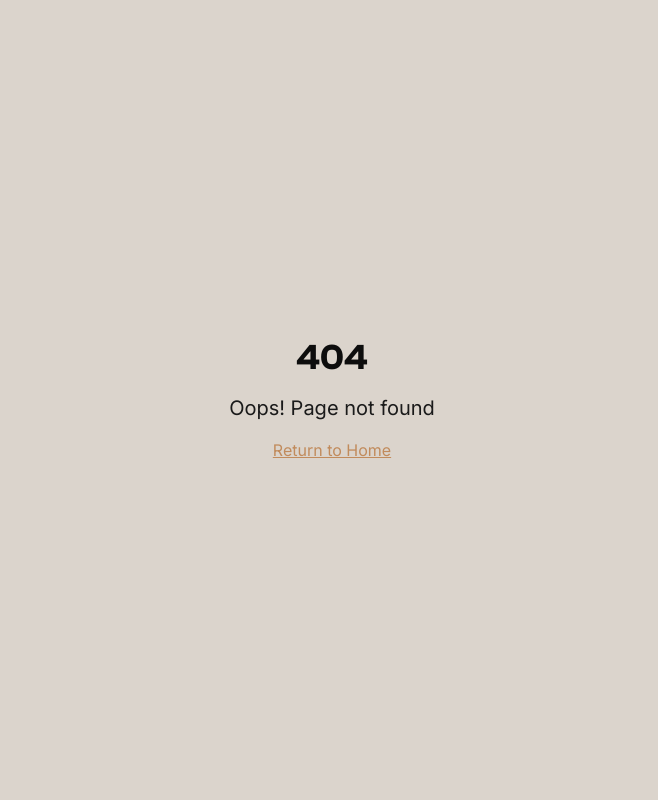
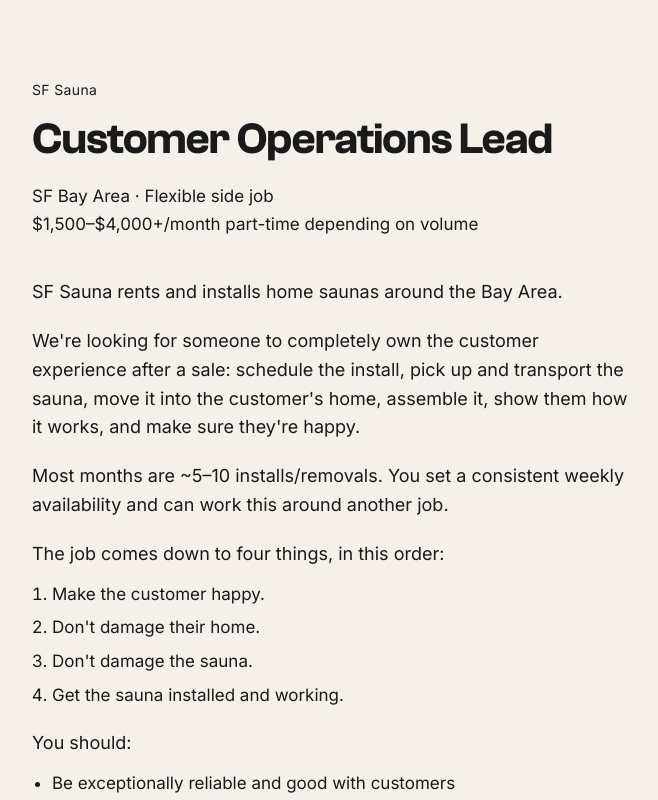
Before and after one commit to aryzach/aryzach.github.io, a React (Vite) app: page /careers/customer-operations-lead in a window 1280 px wide. Before the commit this address had no page. Shown: the top 800 px of the page, without its empty margins (308-966 px from the left). Built offline with nearby package versions, Linux system fonts and the light colour scheme; no server answers.

Commit message:
Changes
Co-authored-by: aryzach <30701475+aryzach@users.noreply.github.com>

```diff
--- a/src/App.tsx
+++ b/src/App.tsx
@@ -53,6 +53,7 @@ import ReserveTraditionalLandingConsult from "./pages/ReserveTraditionalLandingC
 import A2PFormReview from "./pages/A2PFormReview";
 import TraditionalSaunaSpecs from "./pages/TraditionalSaunaSpecs";
 import SleepIssuesLanding from "./pages/blog/SleepIssuesLanding";
+import CustomerOperationsLead from "./pages/CustomerOperationsLead";
 import { registerWebMCP } from "@/lib/webmcp";
 import { captureUtmParams } from "@/lib/submitLeadToGHL";
 
@@ -172,6 +173,7 @@ const App = () => (
           <Route path="/reserve-traditional-landing-consult" element={<ReserveTraditionalLandingConsult />} />
           <Route path="/a2p-form-review" element={<A2PFormReview />} />
           <Route path="/traditional-sauna-specs" element={<TraditionalSaunaSpecs />} />
+          <Route path="/careers/customer-operations-lead" element={<CustomerOperationsLead />} />
           <Route path="/blog/landing/How-to-Fix-All-Your-Sleep-Issues-in-1-Day" element={<SleepIssuesLanding />} />
           {/* ADD ALL CUSTOM ROUTES ABOVE THE CATCH-ALL "*" ROUTE */}
           <Route path="*" element={<NotFound />} />
--- a/src/routes.ts
+++ b/src/routes.ts
@@ -38,6 +38,7 @@ export const routes = [
   { path: '/reservation-system', priority: 0.9, changefreq: 'weekly' },
   { path: '/traditional-sauna-specs', priority: 0.8, changefreq: 'monthly' },
   { path: '/blog/landing/How-to-Fix-All-Your-Sleep-Issues-in-1-Day', priority: 0.7, changefreq: 'monthly' },
+  { path: '/careers/customer-operations-lead', priority: 0.5, changefreq: 'monthly' },
 ] as const;
 
 export const routePaths = routes.map(r => r.path);
```
